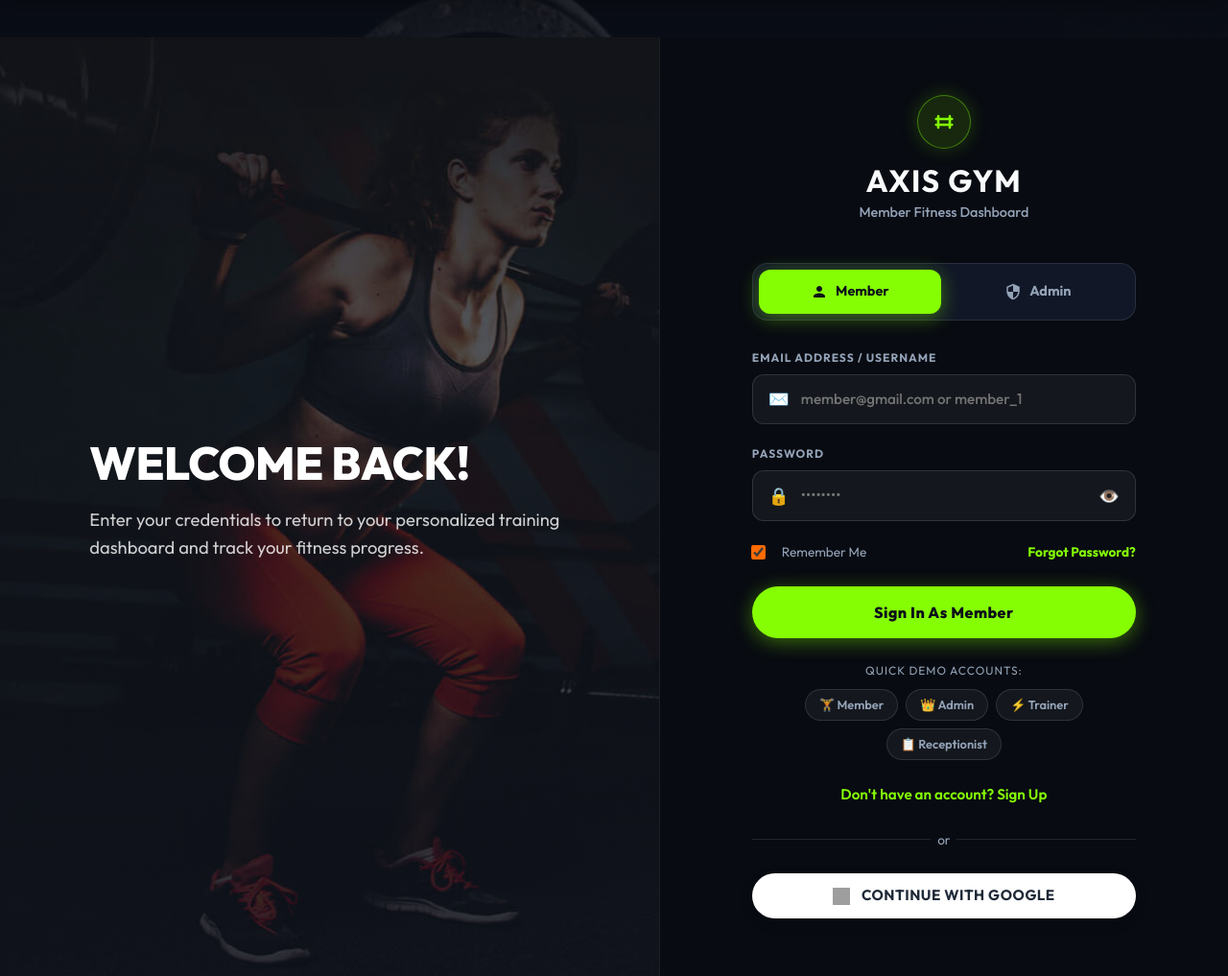
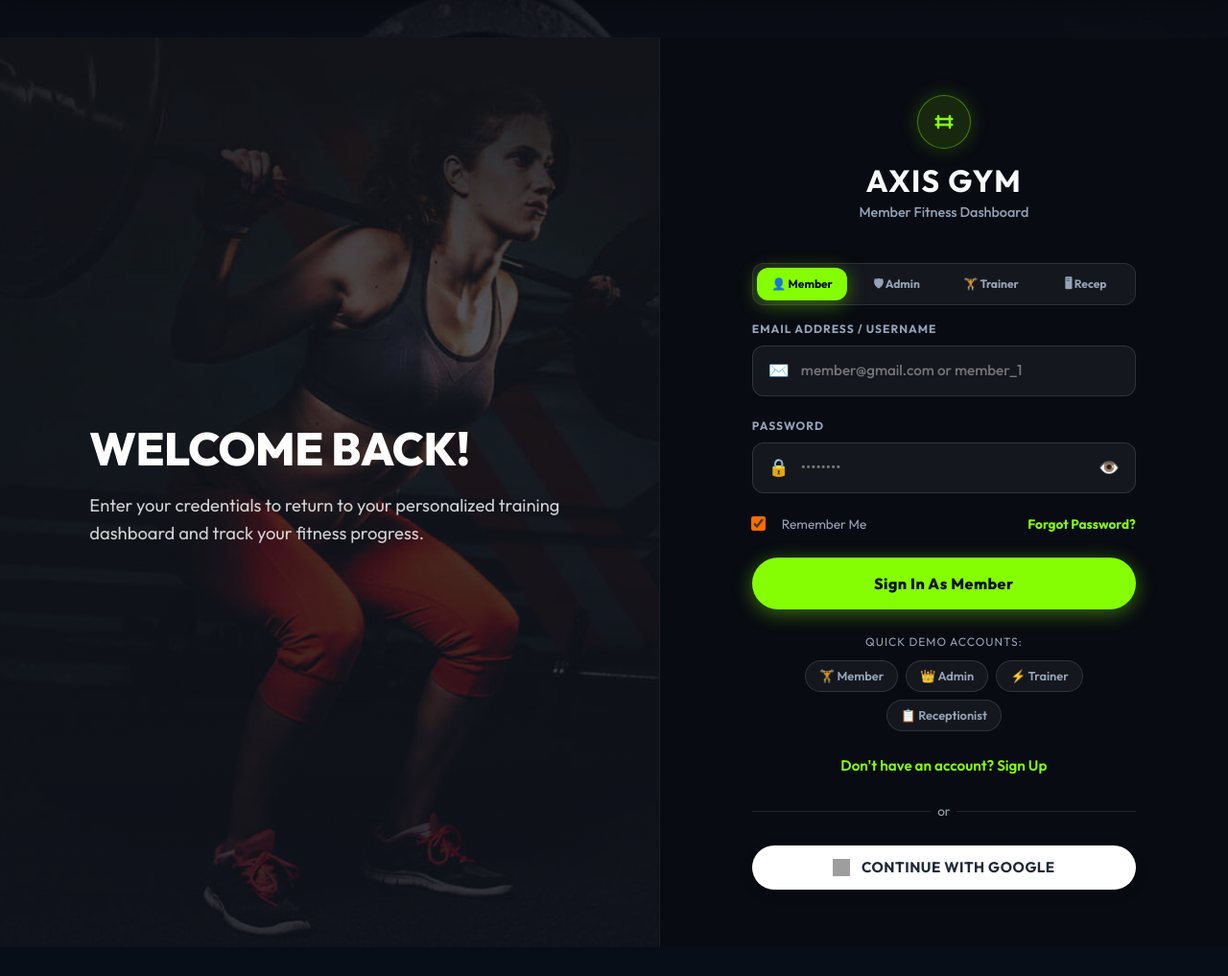
Before and after one commit to Ankurraj123/Gym-management-system, a Flask app: page /login in a window 1280 px wide. Shown: the part 71-1088 px from the top of the page at 96% size. After the commit the page ends 1058 px from the top, so only its background shows below. Run offline with Flask 3, Linux system fonts and the light colour scheme; some libraries are stand-ins or nearby versions; grey boxes are pictures that could not be loaded.

Commit message:
Update templates/login.html to render all 4 role tabs (Member, Admin, Trainer, Receptionist) with full JS switching

```diff
--- a/templates/login.html
+++ b/templates/login.html
@@ -24,19 +24,19 @@
                 <p class="titanium-brand-sub" id="login-portal-subtitle">Member Fitness Dashboard</p>
             </div>
 
-            <!-- Member / Admin Role Pill Switcher -->
-            <div class="titanium-role-pill-container">
-                <button type="button" class="titanium-role-pill active" id="role-pill-member" onclick="selectTitaniumRole('member')">
-                    <svg width="18" height="18" fill="currentColor" viewBox="0 0 24 24">
-                        <path d="M12 12c2.21 0 4-1.79 4-4s-1.79-4-4-4-4 1.79-4 4 1.79 4 4 4zm0 2c-2.67 0-8 1.34-8 4v2h16v-2c0-2.66-5.33-4-8-4z"/>
-                    </svg>
-                    Member
+            <!-- 4 Role Pill Switcher (Member, Admin, Trainer, Receptionist) -->
+            <div class="titanium-role-pill-container" style="display: grid; grid-template-columns: repeat(4, 1fr); gap: 4px; padding: 4px; background: rgba(255,255,255,0.05); border-radius: 12px; margin-bottom: 16px;">
+                <button type="button" class="titanium-role-pill active" id="role-pill-member" onclick="selectTitaniumRole('member')" style="padding: 8px 4px; font-size: 0.75rem; display: flex; align-items: center; justify-content: center; gap: 4px;">
+                    👤 Member
                 </button>
-                <button type="button" class="titanium-role-pill" id="role-pill-admin" onclick="selectTitaniumRole('admin')">
-                    <svg width="18" height="18" fill="currentColor" viewBox="0 0 24 24">
-                        <path d="M12 1L3 5v6c0 5.55 3.84 10.74 9 12 5.16-1.26 9-6.45 9-12V5l-9-4zm0 10.99h7c-.53 4.12-3.28 7.79-7 8.94V12H5V6.3l7-3.11v8.8s0 0 0 0z"/>
-                    </svg>
-                    Admin
+                <button type="button" class="titanium-role-pill" id="role-pill-admin" onclick="selectTitaniumRole('admin')" style="padding: 8px 4px; font-size: 0.75rem; display: flex; align-items: center; justify-content: center; gap: 4px;">
+                    🛡 Admin
+                </button>
+                <button type="button" class="titanium-role-pill" id="role-pill-trainer" onclick="selectTitaniumRole('trainer')" style="padding: 8px 4px; font-size: 0.75rem; display: flex; align-items: center; justify-content: center; gap: 4px;">
+                    🏋 Trainer
+                </button>
+                <button type="button" class="titanium-role-pill" id="role-pill-receptionist" onclick="selectTitaniumRole('receptionist')" style="padding: 8px 4px; font-size: 0.75rem; display: flex; align-items: center; justify-content: center; gap: 4px;">
+                    🖥 Recep
                 </button>
             </div>
 
@@ -189,24 +189,42 @@
 function selectTitaniumRole(role) {
     const pillMember = document.getElementById('role-pill-member');
     const pillAdmin = document.getElementById('role-pill-admin');
+    const pillTrainer = document.getElementById('role-pill-trainer');
+    const pillRecep = document.getElementById('role-pill-receptionist');
     const submitBtn = document.getElementById('login-submit-btn');
     const portalSub = document.getElementById('login-portal-subtitle');
     const roleInput = document.getElementById('selected-role-input');
     const usernameInput = document.getElementById('login-username-input');
     const passwordInput = document.getElementById('login-password-input');
 
+    [pillMember, pillAdmin, pillTrainer, pillRecep].forEach(p => p && p.classList.remove('active'));
+
     if (role === 'admin') {
-        pillAdmin.classList.add('active');
-        pillMember.classList.remove('active');
+        if (pillAdmin) pillAdmin.classList.add('active');
         submitBtn.textContent = 'Sign In as Admin';
-        portalSub.textContent = 'Admin / Staff Control Panel';
+        portalSub.textContent = 'Admin Management System';
         roleInput.value = 'admin';
         usernameInput.placeholder = 'admin@axisgym.com';
         usernameInput.value = 'admin@axisgym.com';
         passwordInput.value = 'Admin@123';
+    } else if (role === 'trainer') {
+        if (pillTrainer) pillTrainer.classList.add('active');
+        submitBtn.textContent = 'Sign In as Trainer';
+        portalSub.textContent = 'Trainer Operations';
+        roleInput.value = 'trainer';
+        usernameInput.placeholder = 'trainer@axisgym.com';
+        usernameInput.value = 'trainer@gmail.com';
+        passwordInput.value = 'Trainer@123';
+    } else if (role === 'receptionist') {
+        if (pillRecep) pillRecep.classList.add('active');
+        submitBtn.textContent = 'Sign In as Receptionist';
+        portalSub.textContent = 'Front Desk Check-in';
+        roleInput.value = 'receptionist';
+        usernameInput.placeholder = 'receptionist@axisgym.com';
+        usernameInput.value = 'receptionist@axisgym.com';
+        passwordInput.value = 'Recep@123';
     } else {
-        pillMember.classList.add('active');
-        pillAdmin.classList.remove('active');
+        if (pillMember) pillMember.classList.add('active');
         submitBtn.textContent = 'Sign In as Member';
         portalSub.textContent = 'Member Fitness Dashboard';
         roleInput.value = 'member';
```
